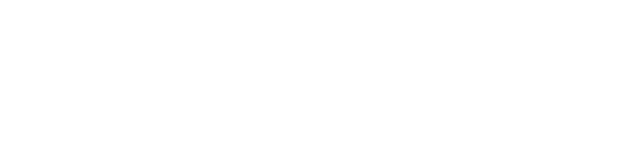
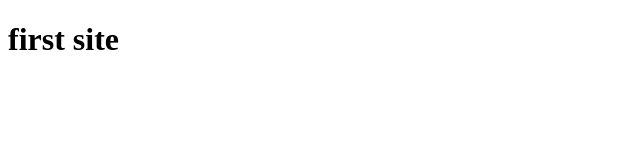
Before and after one commit to spideyboy/trial3, a plain HTML site: page index.html in a window 1280 px wide. Shown: the whole page, without its empty margins (0-640 px from the left). Drawn offline with Linux system fonts and the light colour scheme.

Commit message:
Update index.html

```diff
--- a/index.html
+++ b/index.html
@@ -4,6 +4,6 @@
 	<title>HEllo coursera </title>
 </head>
 <body>
-
+	<h1> first site </h1>
 </body>
 </html>
```
